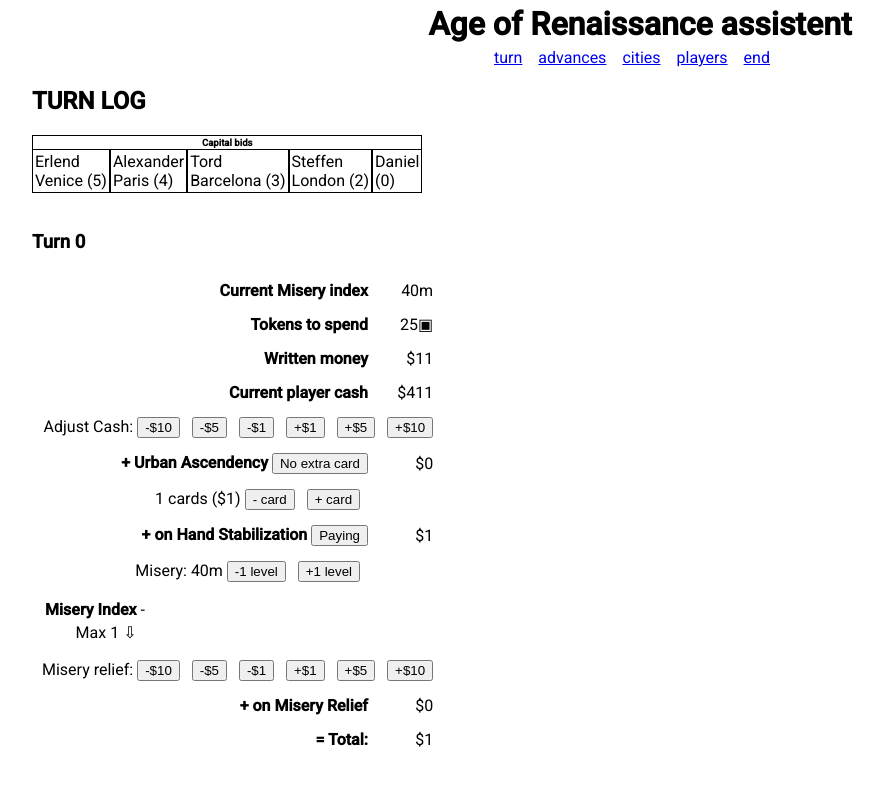
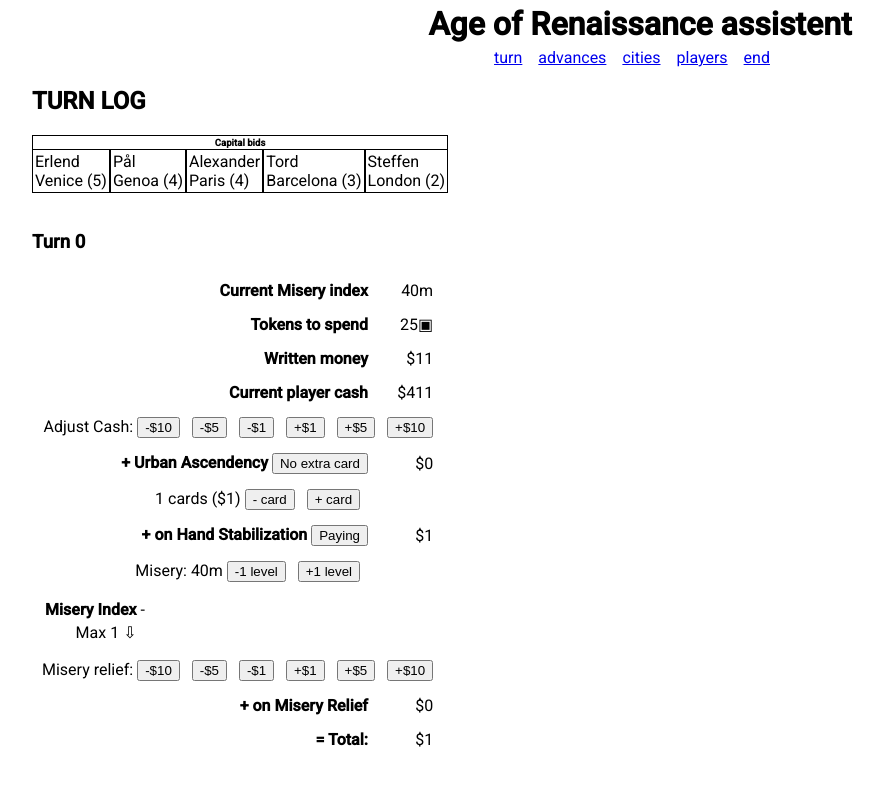
Before and after one commit to alkemann/aor, an Angular app: page /turn in a window 1280 px wide. Shown: the top 797 px of the page, without its empty margins (0-884 px from the left). Built offline with nearby package versions, Linux system fonts and the light colour scheme.

Commit message:
four player quick start

```diff
--- a/src/app/ui/start/start.component.ts
+++ b/src/app/ui/start/start.component.ts
@@ -44,8 +44,7 @@ export class StartComponent implements OnInit {
     this.PlayerService.newOtherPlayer("Tord");
     this.PlayerService.newOtherPlayer("Erlend");
     this.PlayerService.newOtherPlayer("Steffen");
-    this.PlayerService.newOtherPlayer("Daniel");
-    // this.PlayerService.newOtherPlayer("Pål");
+    this.PlayerService.newOtherPlayer("Pål");
 
     // bid
     const player = this.PlayerService.player;
@@ -61,8 +60,8 @@ export class StartComponent implements OnInit {
     players[1].bid = 5;
     players[2].nation = Nation.London;
     players[2].bid = 2;
-    // players[3].nation = Nation.Genoa;
-    // players[3].bid = 4;
+    players[3].nation = Nation.Genoa;
+    players[3].bid = 4;
 
     // tokens
     this.GameService.start(25);
```
